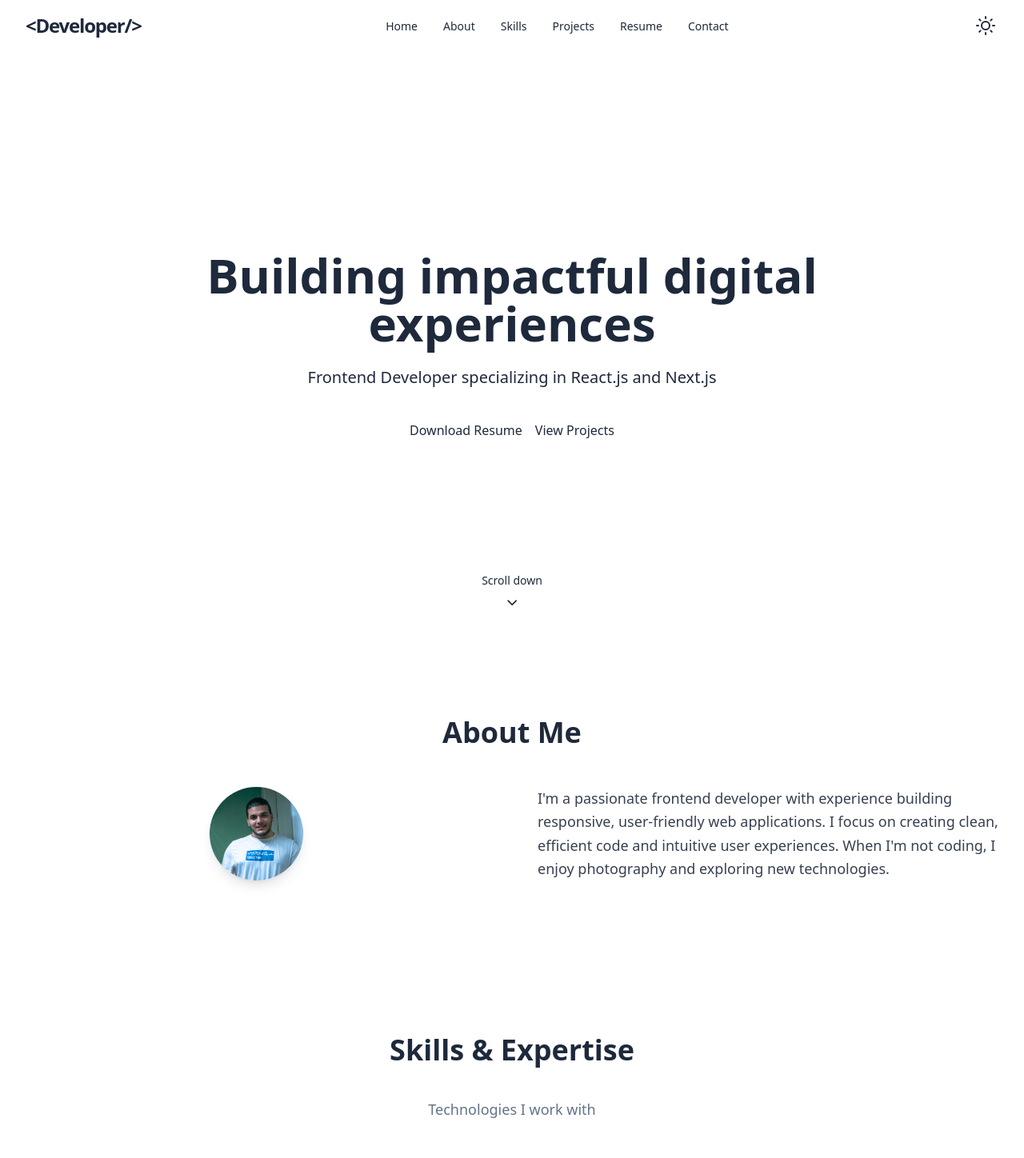
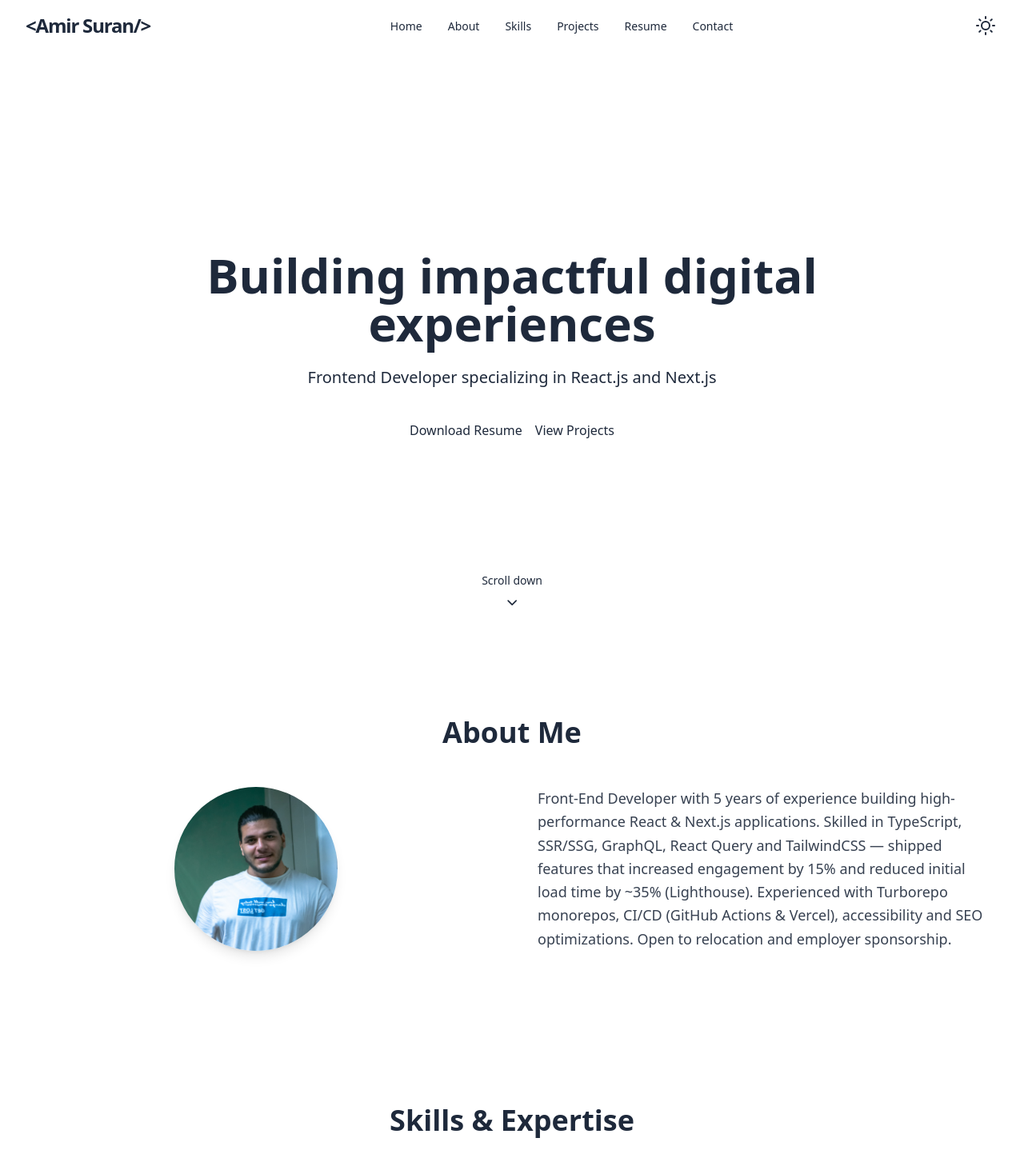
Before and after one commit to amirsuran/Portfolio, a Next.js app: page / in a window 1280 px wide. Shown: the top 1448 px of the page at 80% size. Built offline with nearby package versions, Linux system fonts and the light colour scheme.

Commit message:
update resume, footer, header, contact info

```diff
--- a/src/components/atoms/Logo.tsx
+++ b/src/components/atoms/Logo.tsx
@@ -11,7 +11,7 @@ export default function Logo({ className = "" }: LogoProps) {
       className={`text-2xl font-bold tracking-tighter transition-colors hover:text-primary ${className}`}
     >
       <span className="text-primary">{"<"}</span>
-      Developer
+      Amir Suran
       <span className="text-primary">{"/>"}</span>
     </Link>
   );
--- a/src/components/organisms/About.tsx
+++ b/src/components/organisms/About.tsx
@@ -38,10 +38,13 @@ export default function About() {
           className="flex flex-col justify-center space-y-4"
         >
           <p className="text-lg leading-relaxed text-gray-700 dark:text-gray-300">
-            I&apos;m a passionate frontend developer with experience building
-            responsive, user-friendly web applications. I focus on creating
-            clean, efficient code and intuitive user experiences. When I&apos;m
-            not coding, I enjoy photography and exploring new technologies.
+            Front-End Developer with 5 years of experience building
+            high-performance React & Next.js applications. Skilled in
+            TypeScript, SSR/SSG, GraphQL, React Query and TailwindCSS — shipped
+            features that increased engagement by 15% and reduced initial load
+            time by ~35% (Lighthouse). Experienced with Turborepo monorepos,
+            CI/CD (GitHub Actions & Vercel), accessibility and SEO
+            optimizations. Open to relocation and employer sponsorship.
           </p>
         </motion.div>
       </div>
--- a/src/components/organisms/Contact.tsx
+++ b/src/components/organisms/Contact.tsx
@@ -80,7 +80,7 @@ export default function Contact() {
                   href="mailto:hello@example.com"
                   className="text-primary hover:underline"
                 >
-                  hello@example.com
+                  Amirhosseinsoran@gmail.com
                 </a>
               </p>
             </div>
--- a/src/components/organisms/Footer.tsx
+++ b/src/components/organisms/Footer.tsx
@@ -9,7 +9,7 @@ export default function Footer() {
           <div className="space-y-6 md:col-span-2">
             <Logo />
             <p className="text-sm text-text-muted">
-              © 2024 Your Name. All rights reserved.
+              © 2025 Amir Suran. All rights reserved.
             </p>
           </div>
 
```
Also changed, not shown: 1 other file (tests, documents, lock files or other folders).
